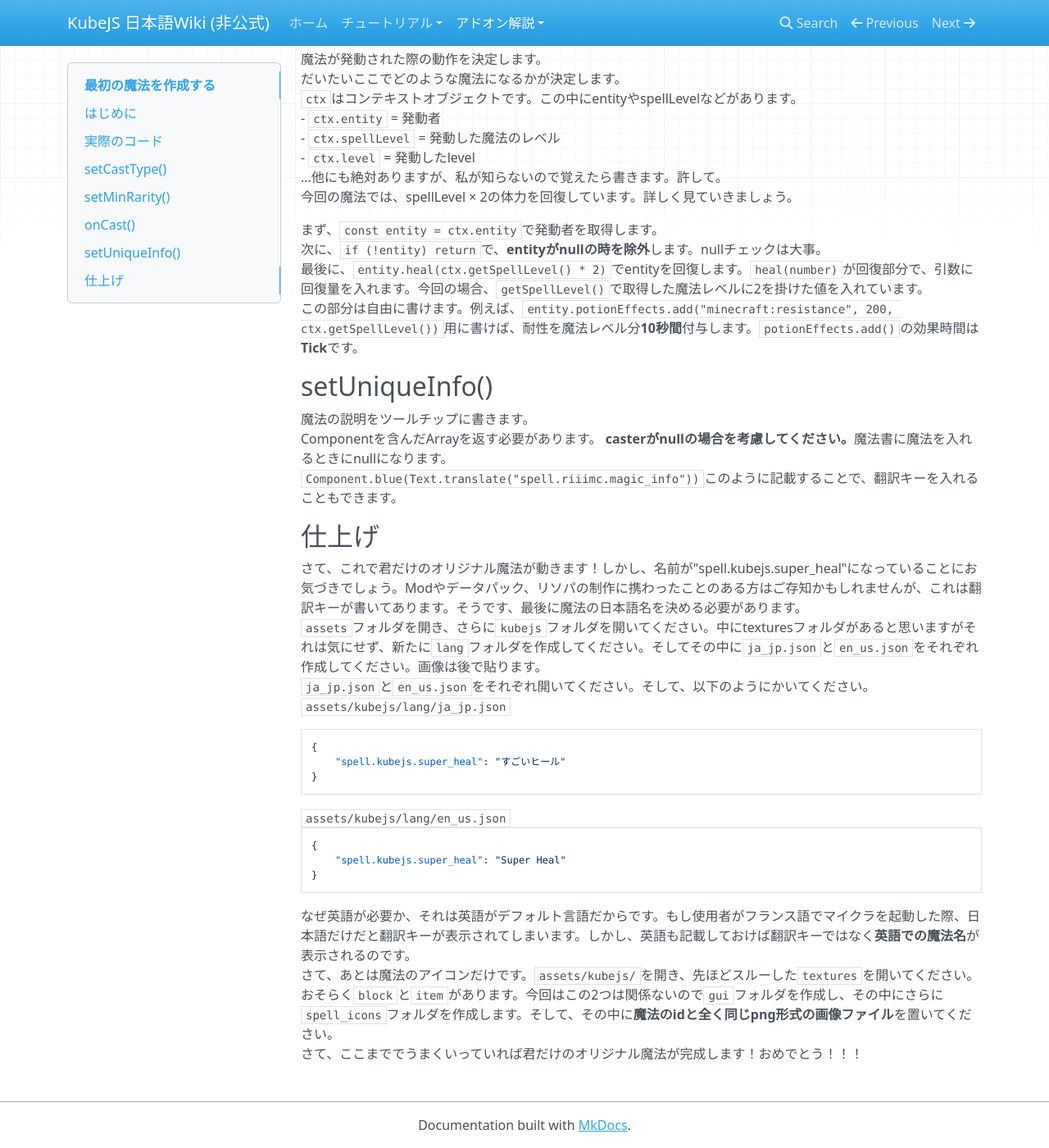
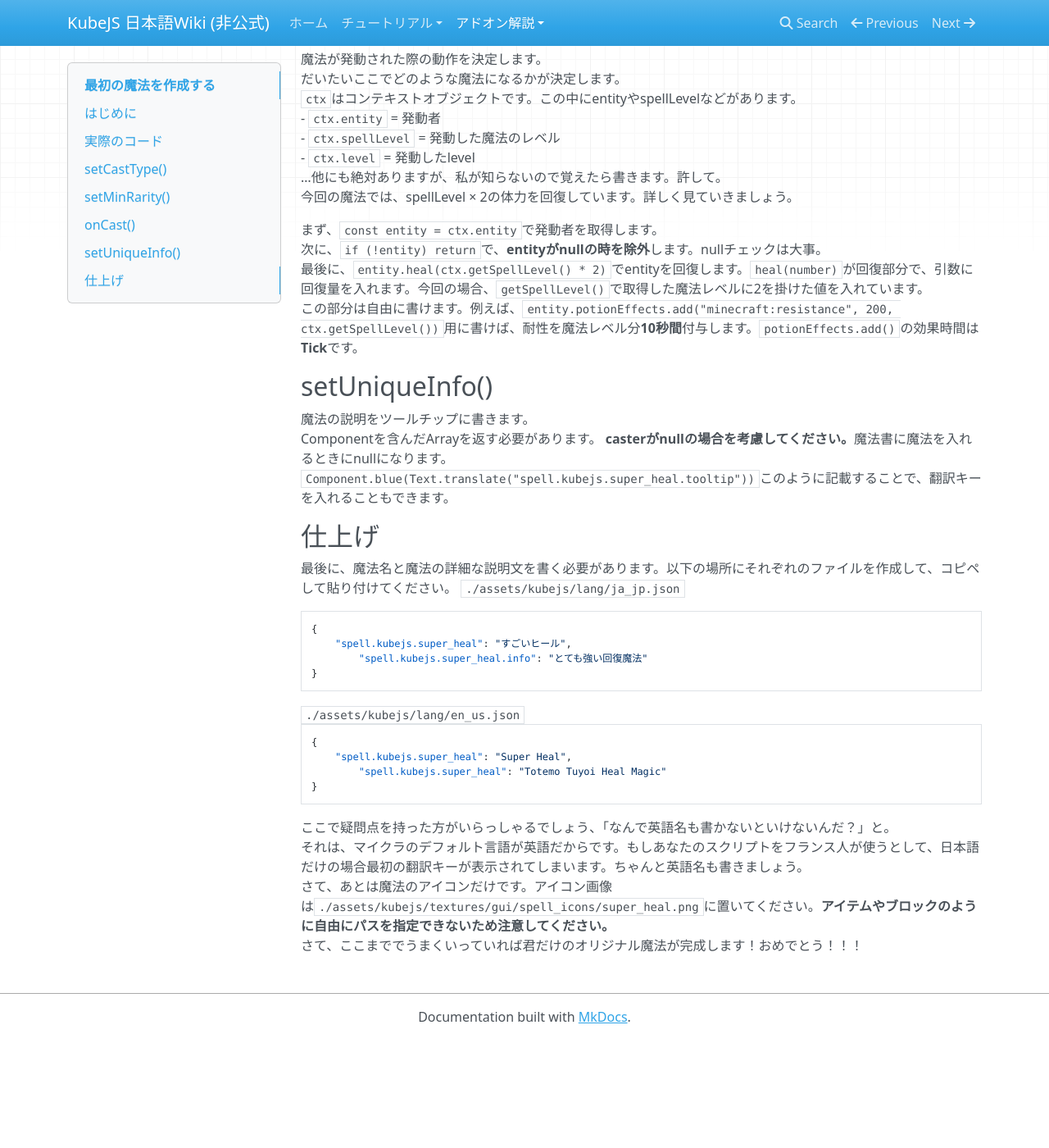
Before and after one commit to Riii339-3/kubejs-wiki, an MkDocs documentation site: the page built from docs/addons/iss/first_magic.md, in a window 1280 px wide and 1400 px high, scrolled down 1380 px. Shown: the whole window at 82% size. Built offline with MkDocs 1.6.1, drawn with Linux system fonts in a browser that asks for light colours; nearby versions of some CDN libraries; after the commit the page ends 2648 px from its top, so only the background shows below that.

Commit message:
update iss

````diff
--- a/docs/addons/iss/first_magic.md
+++ b/docs/addons/iss/first_magic.md
@@ -73,24 +73,25 @@ StartupEvents.registry('irons_spellbooks:spells', event => {
 魔法の説明をツールチップに書きます。
 Componentを含んだArrayを返す必要があります。
 **casterがnullの場合を考慮してください。**魔法書に魔法を入れるときにnullになります。
-`Component.blue(Text.translate("spell.riiimc.magic_info"))`このように記載することで、翻訳キーを入れることもできます。
+`Component.blue(Text.translate("spell.kubejs.super_heal.tooltip"))`このように記載することで、翻訳キーを入れることもできます。
 
 ## 仕上げ
-さて、これで君だけのオリジナル魔法が動きます！しかし、名前が"spell.kubejs.super_heal"になっていることにお気づきでしょう。Modやデータパック、リソパの制作に携わったことのある方はご存知かもしれませんが、これは翻訳キーが書いてあります。そうです、最後に魔法の日本語名を決める必要があります。
-`assets`フォルダを開き、さらに`kubejs`フォルダを開いてください。中にtexturesフォルダがあると思いますがそれは気にせず、新たに`lang`フォルダを作成してください。そしてその中に`ja_jp.json`と`en_us.json`をそれぞれ作成してください。画像は後で貼ります。
-`ja_jp.json`と`en_us.json`をそれぞれ開いてください。そして、以下のようにかいてください。
-`assets/kubejs/lang/ja_jp.json`
+最後に、魔法名と魔法の詳細な説明文を書く必要があります。以下の場所にそれぞれのファイルを作成して、コピペして貼り付けてください。
+`./assets/kubejs/lang/ja_jp.json`
 ```json
 {
-    "spell.kubejs.super_heal": "すごいヒール"
+    "spell.kubejs.super_heal": "すごいヒール",
+	"spell.kubejs.super_heal.info": "とても強い回復魔法"
 }
 ```
-`assets/kubejs/lang/en_us.json`
+`./assets/kubejs/lang/en_us.json`
 ```json
 {
-    "spell.kubejs.super_heal": "Super Heal"
+    "spell.kubejs.super_heal": "Super Heal",
+	"spell.kubejs.super_heal": "Totemo Tuyoi Heal Magic"
 }
 ```
-なぜ英語が必要か、それは英語がデフォルト言語だからです。もし使用者がフランス語でマイクラを起動した際、日本語だけだと翻訳キーが表示されてしまいます。しかし、英語も記載しておけば翻訳キーではなく**英語での魔法名**が表示されるのです。
-さて、あとは魔法のアイコンだけです。`assets/kubejs/`を開き、先ほどスルーした`textures`を開いてください。おそらく`block`と`item`があります。今回はこの2つは関係ないので`gui`フォルダを作成し、その中にさらに`spell_icons`フォルダを作成します。そして、その中に**魔法のidと全く同じpng形式の画像ファイル**を置いてください。
+ここで疑問点を持った方がいらっしゃるでしょう、「なんで英語名も書かないといけないんだ？」と。
+それは、マイクラのデフォルト言語が英語だからです。もしあなたのスクリプトをフランス人が使うとして、日本語だけの場合最初の翻訳キーが表示されてしまいます。ちゃんと英語名も書きましょう。
+さて、あとは魔法のアイコンだけです。アイコン画像は`./assets/kubejs/textures/gui/spell_icons/super_heal.png`に置いてください。**アイテムやブロックのように自由にパスを指定できないため注意してください。**
 さて、ここまででうまくいっていれば君だけのオリジナル魔法が完成します！おめでとう！！！
--- a/mkdocs.yml
+++ b/mkdocs.yml
@@ -15,6 +15,7 @@ nav:
     - EntityJS:
       - 概要: addons/entityjs/index.md
       - EntityTypeの作成: addons/entityjs/entity_builder.md
+      - 既存のエンティティを複製; addons/entityjs/clone_entity.md
       - Iron's Spellsとの連携: addons/entityjs/iss_compat.md
     - ProbeJS:
       - 概要: addons/probejs/index.md
````
Also changed, not shown: docs/addons/entityjs/clone_entity.md (added, +2 -0 lines), docs/addons/entityjs/entity_builder.md (+8 -2 lines), docs/addons/iss/index.md (+2 -1 lines), docs/tutorials/basic.md (+9 -0 lines).
